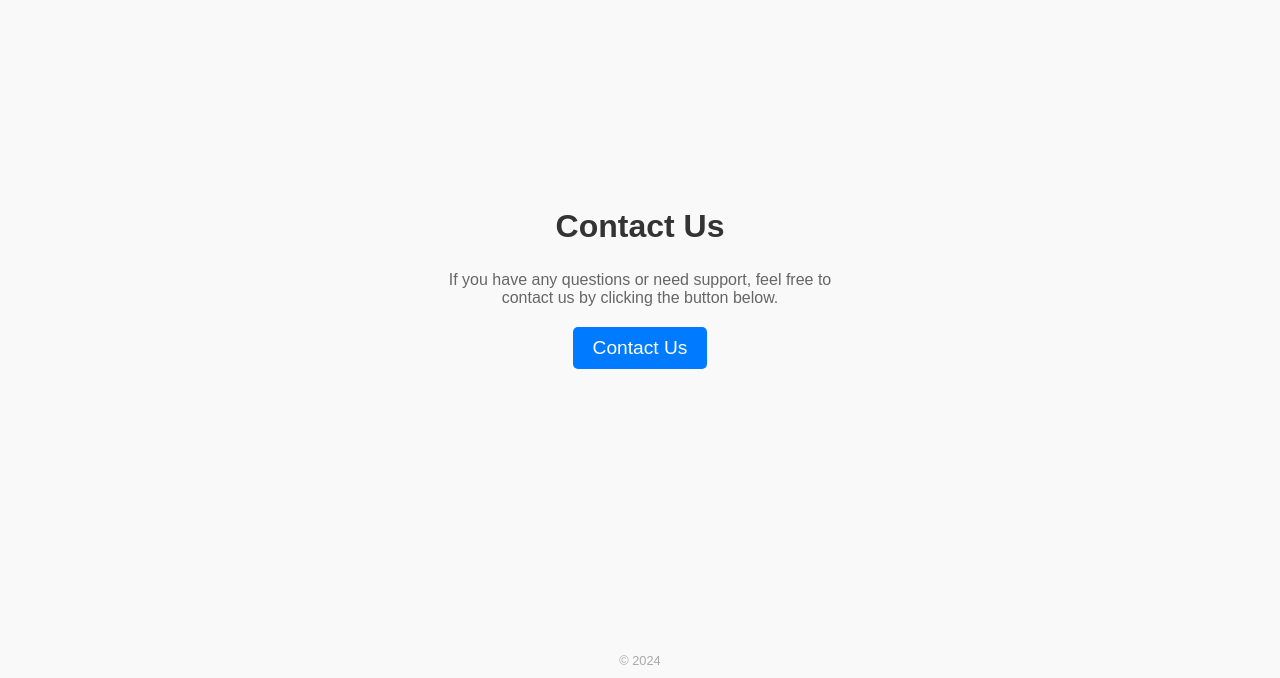
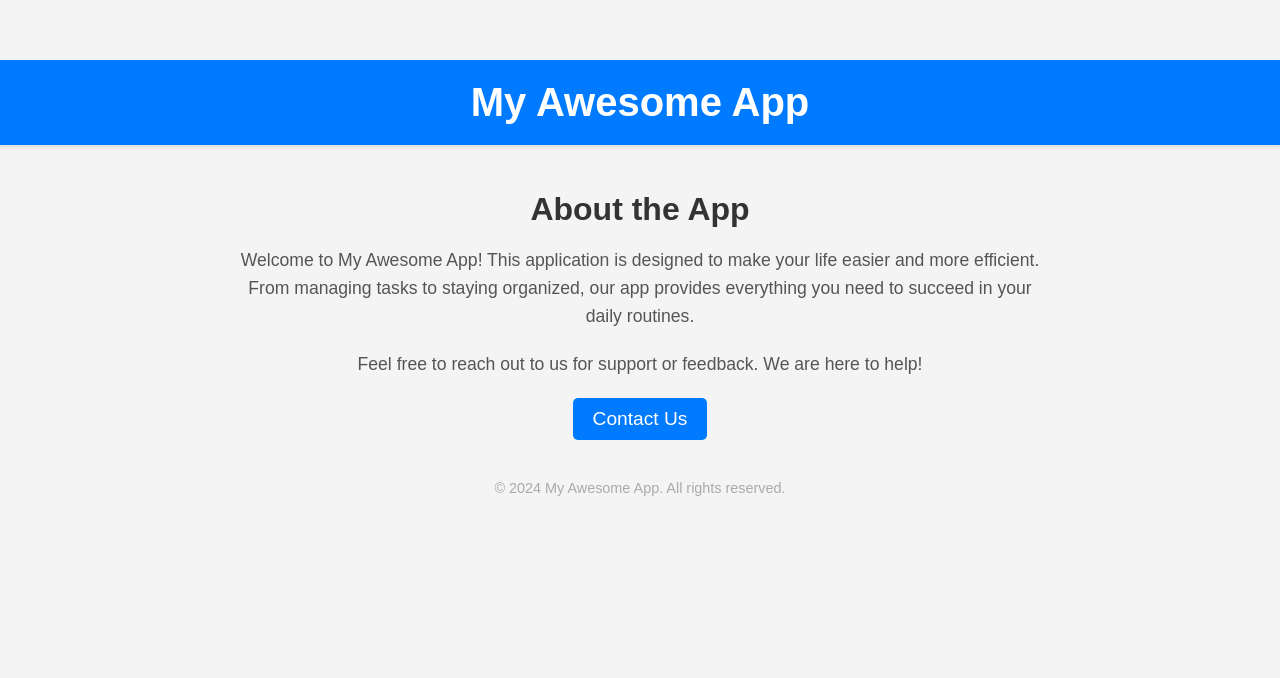
Before and after one commit to MerthanIsik/altinGunuSite, a plain HTML site: page index.html in a window 1280 px wide. Shown: the part 122-800 px from the top of the page. Drawn offline with Linux system fonts and the light colour scheme.

Commit message:
Update index.html
f html

```diff
--- a/index.html
+++ b/index.html
@@ -3,31 +3,48 @@
 <head>
     <meta charset="UTF-8">
     <meta name="viewport" content="width=device-width, initial-scale=1.0">
-    <title>Contact Us</title>
+    <title>My App - About</title>
     <style>
         body {
             font-family: Arial, sans-serif;
+            margin: 0;
+            padding: 0;
+            background-color: #f4f4f4;
+            color: #333;
             display: flex;
             flex-direction: column;
             align-items: center;
             justify-content: center;
-            height: 100vh;
+            min-height: 100vh;
+        }
+        header {
+            background-color: #007aff;
+            color: white;
+            width: 100%;
+            padding: 20px;
+            text-align: center;
+            box-shadow: 0 2px 4px rgba(0, 0, 0, 0.1);
+        }
+        header h1 {
             margin: 0;
-            background-color: #f9f9f9;
+            font-size: 2.5rem;
         }
-        h1 {
-            color: #333;
+        main {
+            max-width: 800px;
+            text-align: center;
+            padding: 20px;
+        }
+        main h2 {
             font-size: 2rem;
             margin-bottom: 10px;
         }
-        p {
-            color: #666;
-            font-size: 1rem;
+        main p {
+            font-size: 1.1rem;
+            line-height: 1.6;
+            color: #555;
             margin-bottom: 20px;
-            text-align: center;
-            max-width: 400px;
         }
-        a {
+        .contact-button {
             display: inline-block;
             text-decoration: none;
             background-color: #007aff;
@@ -37,21 +54,33 @@
             font-size: 1.2rem;
             transition: background-color 0.3s ease;
         }
-        a:hover {
+        .contact-button:hover {
             background-color: #005bb5;
         }
         footer {
-            position: absolute;
-            bottom: 10px;
-            font-size: 0.8rem;
+            margin-top: 20px;
+            font-size: 0.9rem;
             color: #aaa;
         }
     </style>
 </head>
 <body>
-    <h1>Contact Us</h1>
-    <p>If you have any questions or need support, feel free to contact us by clicking the button below.</p>
-    <a href="mailto:infotriumfera@gmail.com">Contact Us</a>
-    <footer>&copy; 2024</footer>
+    <header>
+        <h1>My Awesome App</h1>
+    </header>
+    <main>
+        <h2>About the App</h2>
+        <p>
+            Welcome to My Awesome App! This application is designed to make your life easier and more efficient.
+            From managing tasks to staying organized, our app provides everything you need to succeed in your daily routines.
+        </p>
+        <p>
+            Feel free to reach out to us for support or feedback. We are here to help!
+        </p>
+        <a href="mailto:your-email@example.com" class="contact-button">Contact Us</a>
+    </main>
+    <footer>
+        &copy; 2024 My Awesome App. All rights reserved.
+    </footer>
 </body>
 </html>
```
